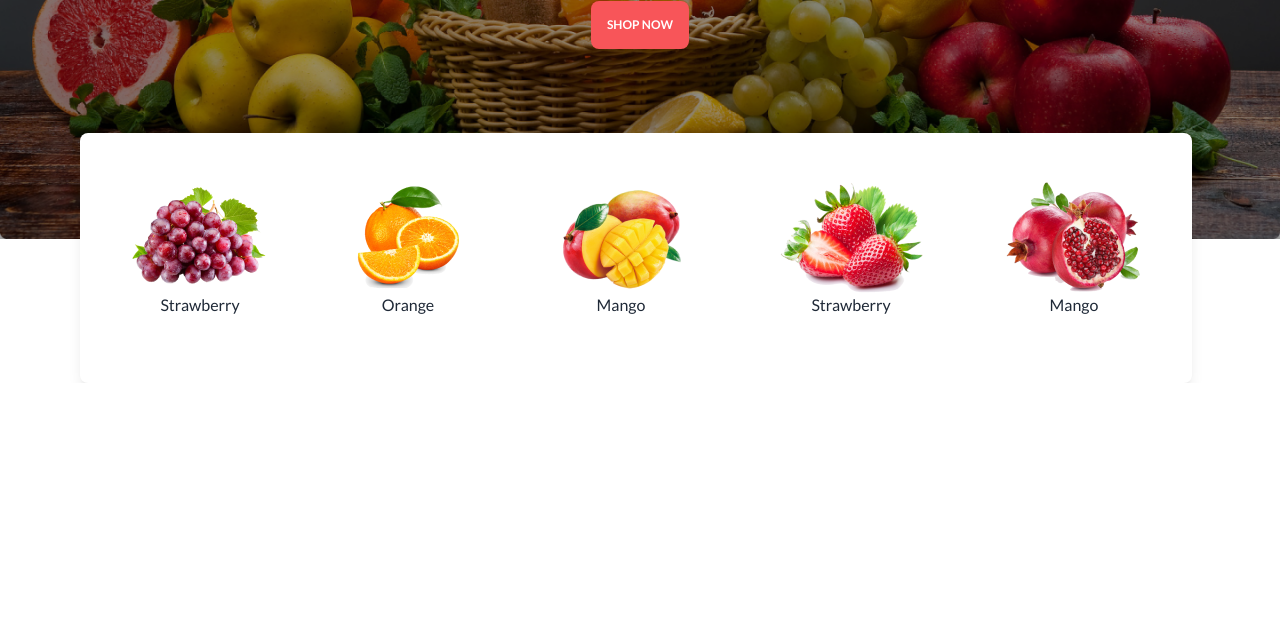
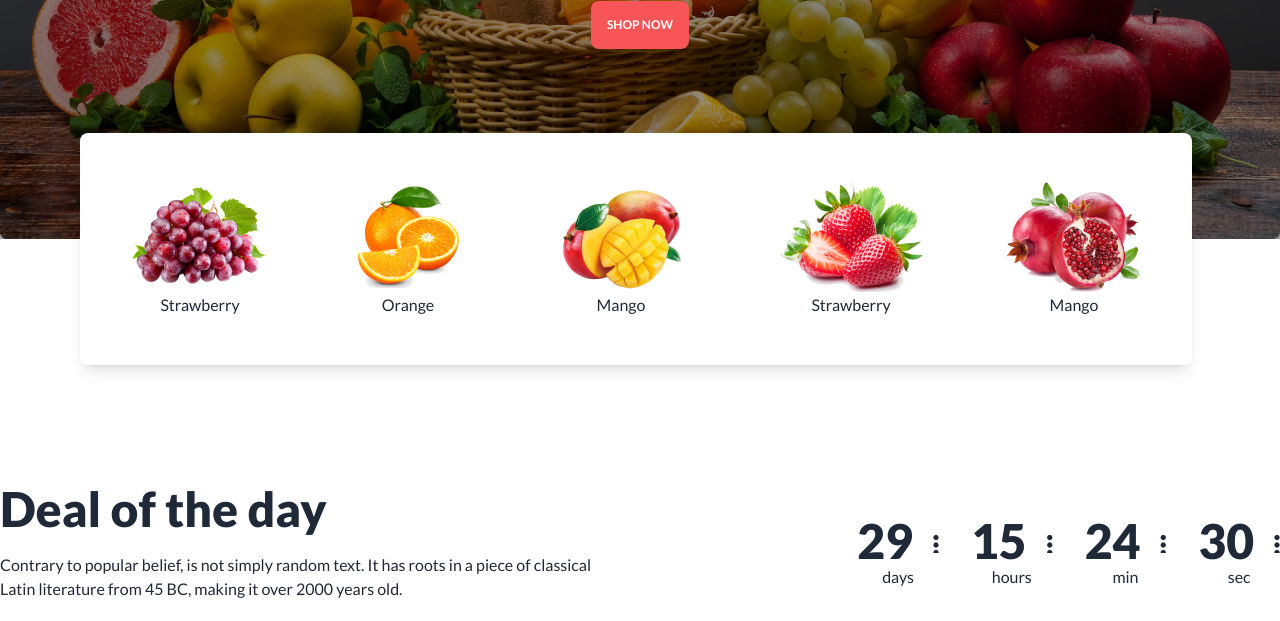
Before and after one commit to Jubayer234/Fruit-brust, a plain HTML site: page index.html in a window 1280 px wide. Shown: the part 466-1087 px from the top of the page. Before the commit the page ends 849 px from the top, so only its background shows below. Drawn offline with nearby package versions, Linux system fonts and the light colour scheme; grey boxes are pictures that could not be loaded.

Commit message:
added countbar

```diff
--- a/index.html
+++ b/index.html
@@ -143,7 +143,7 @@
             </div>
           </div>
           <!--fruit item  -->
-        <div class="hidden absolute md:flex lg:h-[250px] bg-white text-center md:-mt-14 lg:-mt-28 lg:ml-20 px-12 lg:py-12 rounded-lg shadow-lg gap-20">
+        <div class="hidden absolute md:flex bg-white text-center md:-mt-14 lg:-mt-28 lg:ml-20 px-12 lg:py-12 rounded-lg shadow-lg gap-20">
           <div><img src="./images/fruit1.png" alt="">
           <p>Strawberry</p></div>
           <div><img src="./images/fruit2.png" alt="">
@@ -155,11 +155,51 @@
           <div><img src="./images/fruit5.png" alt="">
           <p>Mango</p></div>
           </div>
-
     </header>
     <main>
-
-    </main>
+      <!-- deal of the day section -->
+      <section class="max-w-screen-xl mx-auto mt-10 lg:mt-60" >
+        <div class="grid text-center lg:text-start lg:flex justify-between items-center">
+          <div>
+            <h2 class="text-xl lg:text-5xl font-extrabold">
+              Deal of the day
+            </h2>
+            <p class="font-extralight mt-5 mb-5 text-xs lg:text-base">
+              Contrary to popular belief, is not simply random text. It has roots in a piece of classical <br> Latin literature from 45 BC, making it over 2000 years old.
+            </p>
+          </div>
+          <div class="grid grid-flow-col gap-8 text-center auto-cols-max">
+            <div class="flex flex-col ">
+              <span class="countdown font-extrabold text-5xl gap-2 lg:gap-5 items-center">
+                <span style="--value:29;"></span> <i class="fa-solid fa-ellipsis-vertical text-2xl"></i>
+              </span>
+              days
+            </div>
+            <div class="flex flex-col">
+             <span class="countdown font-extrabold text-5xl items-center gap-2 lg:gap-5">
+                <span style="--value:15;"></span>
+                <i class="fa-solid fa-ellipsis-vertical text-2xl"></i>
+              </span>
+              hours
+            </div>
+            <div class="flex flex-col">
+              <span class="countdown font-extrabold text-5xl items-center gap-2 lg:gap-5">
+                <span style="--value:24;"></span>
+                <i class="fa-solid fa-ellipsis-vertical text-2xl"></i>
+              </span>
+              min
+            </div>
+            <div class="flex flex-col">
+              <span class="countdown font-extrabold text-5xl items-center gap-2 lg:gap-5">
+                <span style="--value:30;"></span>
+                <i class="fa-solid fa-ellipsis-vertical text-2xl"></i>
+              </span>
+              sec
+            </div>
+          </div>
+        </div>
+      </section>
+  </main>
     <footer>
 
     </footer>
```
